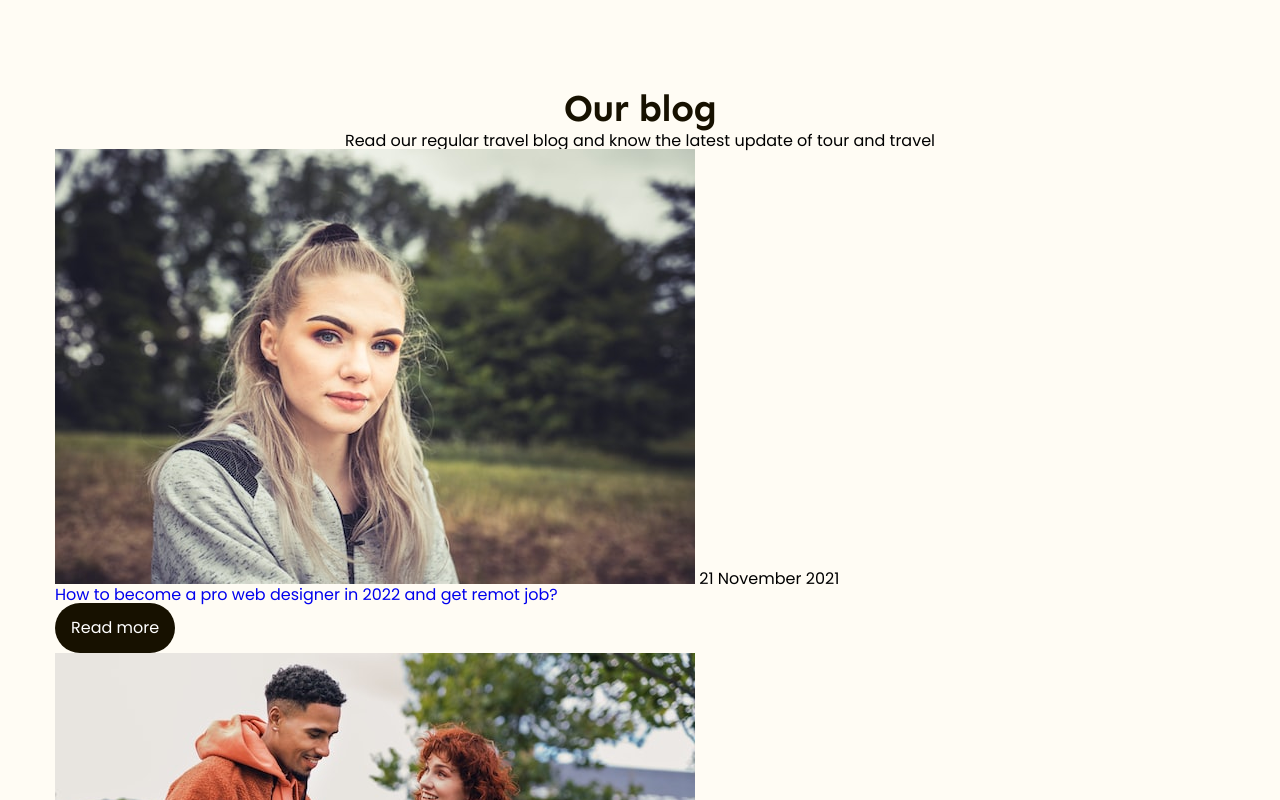
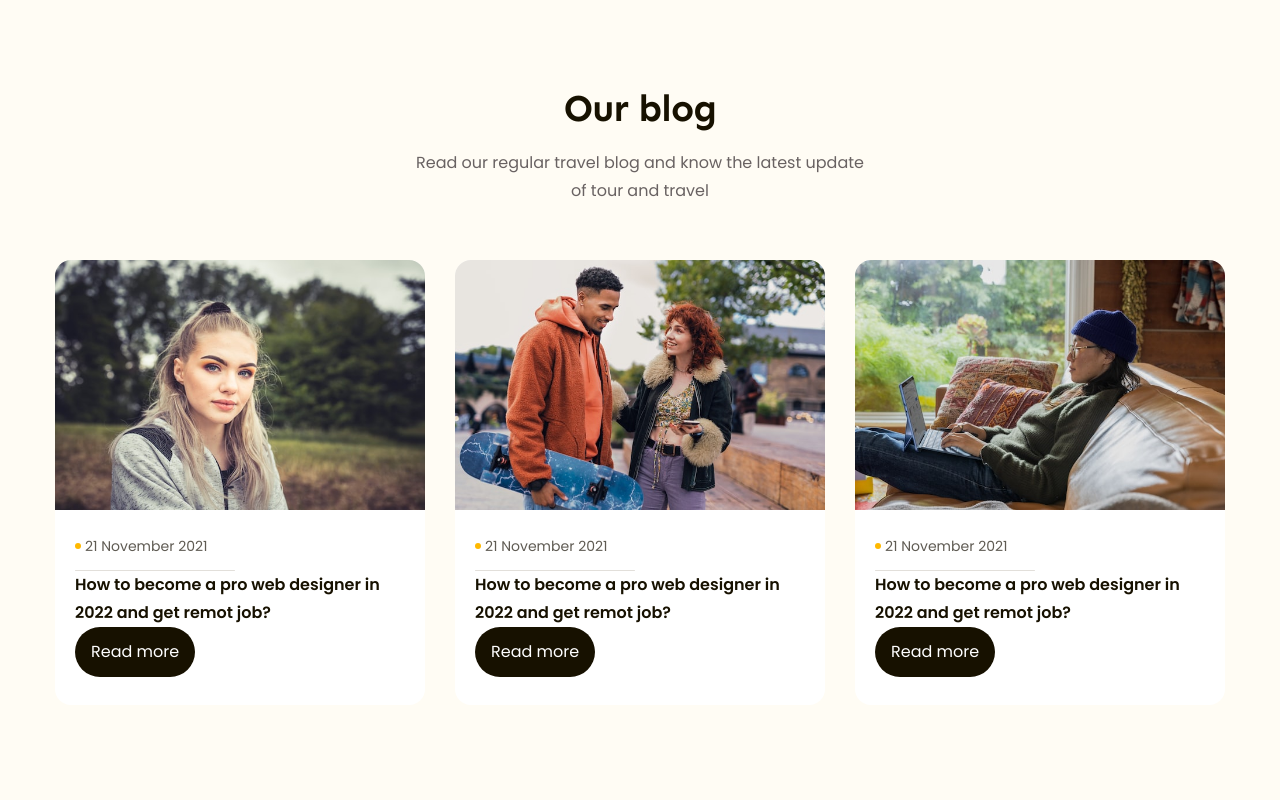
Before and after one commit to AnPham112/htmlcss-project-02, a plain HTML site: page index.html in a window 1280 px wide. Shown: the part 3820-4620 px from the top of the page. Drawn offline with Linux system fonts and the light colour scheme.

Commit message:
complete blog part 1

```diff
--- a/assets/css/styles.css
+++ b/assets/css/styles.css
@@ -567,3 +567,84 @@ a {
 .blog .blog-top {
     text-align: center;
 }
+
+.blog .blog-top .desc {
+    width: 448px;
+    color: #696262;
+    font-size: 1.6rem;
+    line-height: 1.75;
+    margin: 16px auto auto;
+}
+
+.blog .blog-list {
+    margin-top: 55px;
+    display: flex;
+    gap: 30px;
+}
+
+.blog .item {
+    width: calc(100% / 3);
+    border-radius: 16px;
+    background: #fff;
+}
+
+.blog .item:hover {
+    box-shadow: 0px 16px 32px 0px rgba(0, 0, 0, 0.05);
+}
+
+.blog .item .thumb {
+    width: 100%;
+    height: 250px;
+    object-fit: cover;
+    border-radius: 16px 16px 0px 0px;
+}
+
+.blog .item .info {
+    padding: 20px 20px 28px;
+}
+
+.blog .item .date {
+    position: relative;
+    display: inline-flex;
+    align-items: center;
+    font-size: 1.4rem;
+    line-height: 1.86;
+    color: #5f5b53;
+    padding-bottom: 12px;
+}
+
+.blog .item .date::before {
+    content: "";
+    display: inline-block;
+    width: 6px;
+    height: 6px;
+    margin-right: 4px;
+    border-radius: 50%;
+    background: var(--primary-color);
+}
+
+.blog .item .date::after {
+    content: "";
+    position: absolute;
+    left: 0;
+    bottom: 0;
+    /* width: calc(100% + 27px); */
+    right: -27px;
+    height: 1px;
+    display: inline-block;
+    background: #e2dfda;
+    border-radius: 0.5px;
+}
+
+.blog .item .title a {
+    display: inline-block;
+    margin-top: 12px 0;
+    font-weight: 600;
+    font-size: 1.6rem;
+    line-height: 1.75;
+    color: #171100;
+}
+
+.blog .item .btn:hover {
+    background: var(--primary-color);
+}
--- a/index.html
+++ b/index.html
@@ -385,6 +385,7 @@
                             <img src="./assets/img/blog-1.jpg"
                                 alt="How to become a pro web designer in 2022 and get remot job?" class="thumb">
                         </a>
+                        <div class="info">
                             <span class="date">21 November 2021</span>
                             <h3 class="title">
                                 <a href="#!">
@@ -393,12 +394,15 @@
                             </h3>
                             <a href="" class="btn">Read more</a>
                         </div>
+
+                    </div>
                     <!-- blog item 2 -->
                     <div class="item">
                         <a href="#!">
                             <img src="./assets/img/blog-2.jpg"
                                 alt="How to become a pro web designer in 2022 and get remot job?" class="thumb">
                         </a>
+                        <div class="info">
                             <span class="date">21 November 2021</span>
                             <h3 class="title">
                                 <a href="#!">
@@ -407,12 +411,15 @@
                             </h3>
                             <a href="" class="btn">Read more</a>
                         </div>
+
+                    </div>
                     <!-- blog item 3 -->
                     <div class="item">
                         <a href="#!">
                             <img src="./assets/img/blog-3.jpg"
                                 alt="How to become a pro web designer in 2022 and get remot job?" class="thumb">
                         </a>
+                        <div class="info">
                             <span class="date">21 November 2021</span>
                             <h3 class="title">
                                 <a href="#!">
@@ -424,6 +431,7 @@
                     </div>
                 </div>
             </div>
+        </div>
 
     </main>
 </body>
```
Lines whose indentation alone changed are shown as unchanged.
